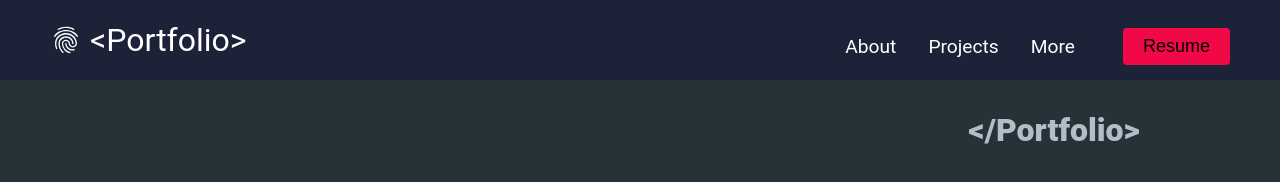
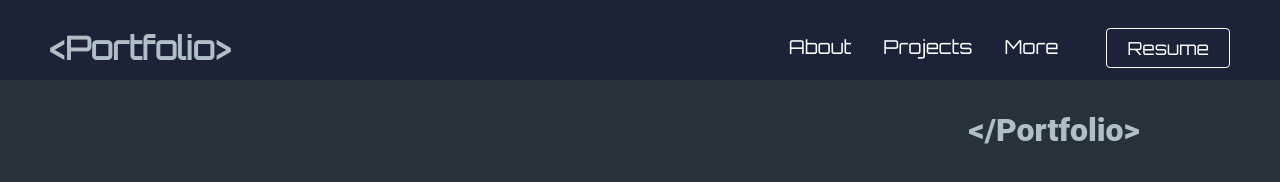
Before and after one commit to MVPZl0b/Portfolio, a Gatsby site: page / in a window 1280 px wide. Built offline with nearby package versions, Linux system fonts and the light colour scheme; Gatsby itself is replaced by a stand-in of ours; a web font is replaced by a local one.

Commit message:
Added styling to navbar

```diff
--- a/src/components/Button.js
+++ b/src/components/Button.js
@@ -1,5 +1,6 @@
 import React from 'react'
 import { styled } from '@stitches/react';
+
 
 const Btn = styled('button', {
     padding: '8px 20px',
@@ -7,6 +8,7 @@ const Btn = styled('button', {
     outline: 'none',
     border: 'none',
     cursor: 'pointer',
+    fontFamily: 'Orbitron',
 
     '&.btn-primary': {
         backgroundColor: '#fff',
--- a/src/components/navbar.js
+++ b/src/components/navbar.js
@@ -29,7 +29,7 @@ const Navbar = () => {
     <div className="navbar">
       <div className="navbar-container container">
         <Link to="/" className="navbar-logo">
-          <MdFingerprint className='navbar-icon' />
+          {/* <MdFingerprint className='navbar-icon' /> */}
           {"<Portfolio>"}</Link>
         <div className="menu-icon" onClick={handleClick}>{click ? <FaTimes /> : <FaBars />}</div>
         <ul className={click ? 'nav-menu active' : 'nav-menu'}>
@@ -44,7 +44,7 @@ const Navbar = () => {
           </li>
           <li className="nav-btn">
             {button ? (
-              <Link to="/" className="btn-link"><Button buttonStyle="btn--mobile">Resume</Button></Link>
+              <Link to="/" className="btn-link"><Button buttonStyle="btn--outline">Resume</Button></Link>
             ) : (
               <Link to="/" className="btn-link"><Button buttonStyle="btn--mobile">Resume</Button></Link>
             )}
--- a/src/pages/index.js
+++ b/src/pages/index.js
@@ -3,6 +3,7 @@ import Layout from "../components/Layout"
 import Hero from "../components/sections/Hero"
 import { graphql } from "gatsby"
 import About from "../components/sections/about"
+import '../fonts/Orbitron-VariableFont_wght.ttf';
 
 const IndexPage = ({data}) => {
   return (
--- a/src/styles/GlobalStyle.js
+++ b/src/styles/GlobalStyle.js
@@ -1,6 +1,11 @@
 import { createGlobalStyle } from "styled-components"
 
 const GlobalStyle = createGlobalStyle`
+@font-face {
+    font-family: "Orbitron";
+    src: local("Orbitron"),
+    url("./fonts/Orbitron-VariableFont_wght.ttf") format("truetype");
+}
 html {
     width: 100%;
     height: 100%;
--- a/src/styles/Navbar.css
+++ b/src/styles/Navbar.css
@@ -1,3 +1,5 @@
+@import url('https://fonts.googleapis.com/css2?family=Josefin+Sans&family=Orbitron&display=swap');
+
 .navbar {
     background: #1c2237;
     height: 80px;
@@ -38,13 +40,16 @@
   }
 
   .navbar-logo {
-    color: #fff;
+    color: #B0BEC5;
     justify-self: start;
     cursor: pointer;
     text-decoration: none;
     font-size: 2rem;
     display: flex;
+    margin-top: 1rem;
     align-items: center;
+    font-weight: bolder;
+    font-family: 'Orbitron', sans-serif;
   }
 
   .navbar-icon {
@@ -66,7 +71,7 @@
   }
 
   .nav-item:hover {
-    border-bottom: 2px solid #f00946;
+    border-bottom: 2px solid #009688;
   }
 
   .nav-links {
@@ -76,6 +81,7 @@
     text-decoration: none;
     padding: 0.5rem 1rem;
     height: 100%;
+    font-family: 'Orbitron', sans-serif;
   }
 
   .fa-bars {
```
Also changed, not shown: src/fonts/Orbitron-VariableFont_wght.ttf (added).
